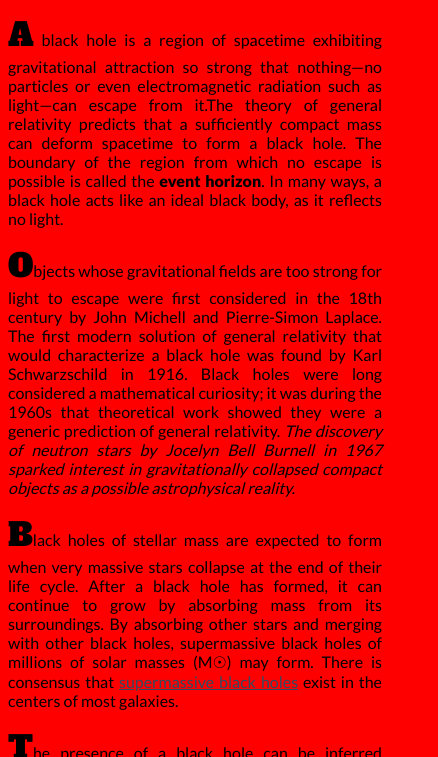
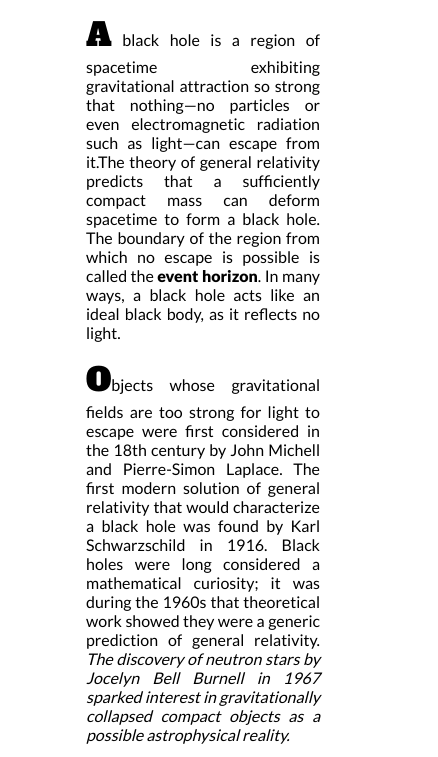
Before and after one commit to AnasKunda/AnasKunda.github.io, a plain HTML site: page index.html in a window 390 px wide. Shown: the part 248-1005 px from the top of the page, 438 px wide, since content can reach past the window. Drawn offline with Linux system fonts and the light colour scheme.

Commit message:
Update index.html

```diff
--- a/index.html
+++ b/index.html
@@ -1,12 +1,16 @@
 <html>
 <head>
+
+	<meta content="width=device-width, initial-scale=1" name="viewport" />
   <link href="https://fonts.googleapis.com/css2?family=Lato:wght@400;900&display=swap" rel="stylesheet">
 
   <link href="https://fonts.googleapis.com/css2?family=Alfa+Slab+One&display=swap" rel="stylesheet">
 	<title>
 		Blackholes
 	</title>
-	<style media="all">
+	<style>
+
+
 		*{
   font-family: Lato, sans-serif;
 
@@ -143,21 +147,16 @@ div.video-window {
   border-radius: 50%;
 }*/
 
-@media screen and (max-width: 450px){
-		.all-para {
-  			align: center;
-  			margin: 0 auto;
-  			width: 100%;
-  			text-align: justify;
-		}
+@media (max-width: 450px) {
 
-		* {
-			background: red;
-		}
-	}
+* {
+  width: 100%;
+}
+}
+
 	</style>
 
-	<!--Time for Mobile First!!!-->
+
 
 
 </head>
```
